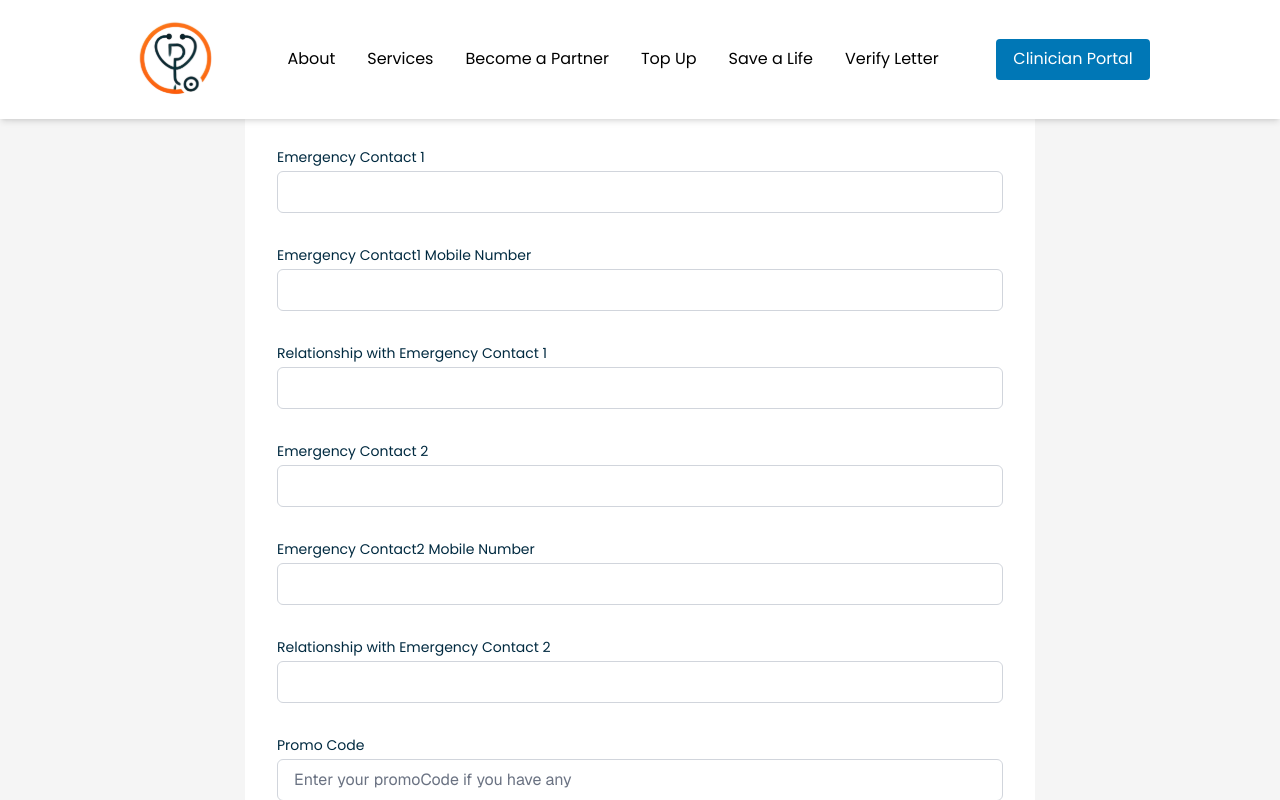
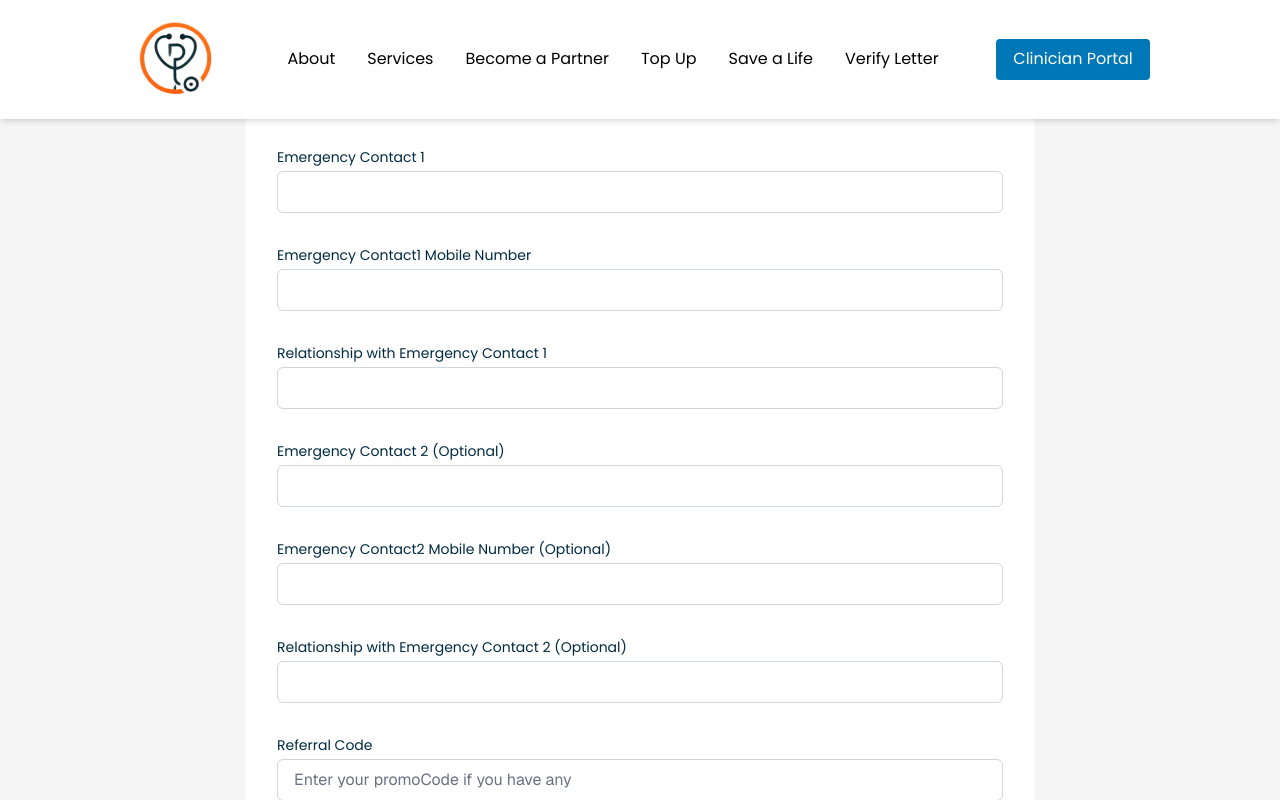
Before and after one commit to PRESCRIBENG/prescribe.ng, a Next.js app: page /self_signup in a window 1280 px wide. Both pictures are taken after a click on the button "Accept Terms and Conditions". Shown: the part 762-1562 px from the top of the page. Built offline with nearby package versions, Linux system fonts and the light colour scheme.

Commit message:
ID document submission at sign signup suspended

```diff
--- a/src/app/self_signup/page.tsx
+++ b/src/app/self_signup/page.tsx
@@ -566,7 +566,7 @@ const SelfSignup = () => {
 
                   <div>
                     <label className="block text-sm font-medium text-[#002A40] mb-1">
-                      Emergency Contact 2
+                      Emergency Contact 2 (Optional)
                     </label>
                     <input
                       type="text"
@@ -579,7 +579,7 @@ const SelfSignup = () => {
 
                   <div>
                     <label className="block text-sm font-medium text-[#002A40] mb-1">
-                      Emergency Contact2 Mobile Number
+                      Emergency Contact2 Mobile Number (Optional)
                     </label>
                     <input
                       type="text"
@@ -592,7 +592,7 @@ const SelfSignup = () => {
 
                   <div>
                     <label className="block text-sm font-medium text-[#002A40] mb-1">
-                      Relationship with Emergency Contact 2
+                      Relationship with Emergency Contact 2 (Optional)
                     </label>
                     <input
                       type="text"
@@ -605,7 +605,7 @@ const SelfSignup = () => {
 
                   <div>
                     <label className="block text-sm font-medium text-[#002A40] mb-1">
-                      Promo Code
+                      Referral Code
                     </label>
                     <input
                       type="text"
@@ -617,7 +617,7 @@ const SelfSignup = () => {
                     />
                   </div>
 
-                  <div>
+                  {/*<div>
                     <label className="block text-sm font-medium text-[#002A40] mb-1">
                       Attach Government-issued ID Document (JPG, JPEG, PNG)
                     </label>
@@ -629,7 +629,7 @@ const SelfSignup = () => {
                       required
                       className="w-full px-4 py-2 border border-gray-300 rounded-md focus:outline-none focus:ring-2 focus:ring-[#FF6B00] text-gray-900 bg-white placeholder-gray-500 font-sans text-base leading-normal"
                     />
-                  </div>
+                  </div>*/}
 
                   <button
                     type="submit"
```
